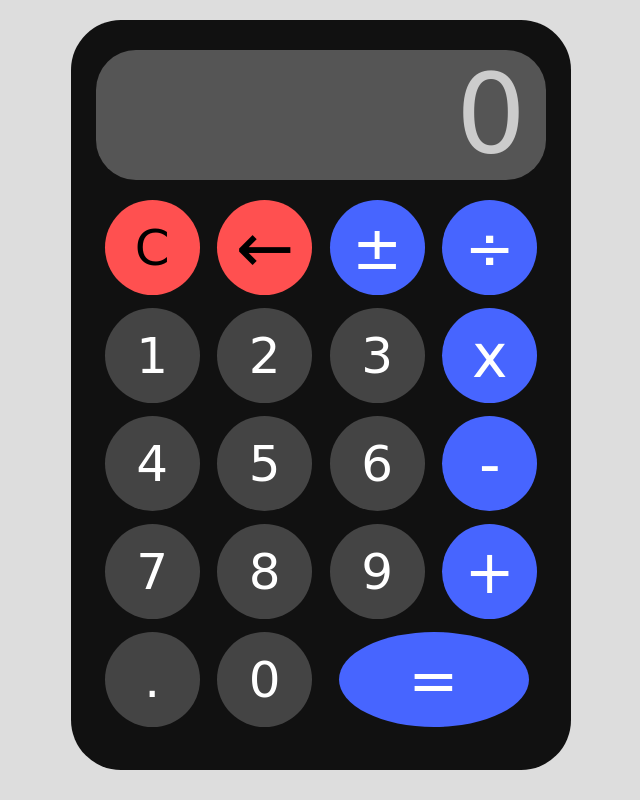
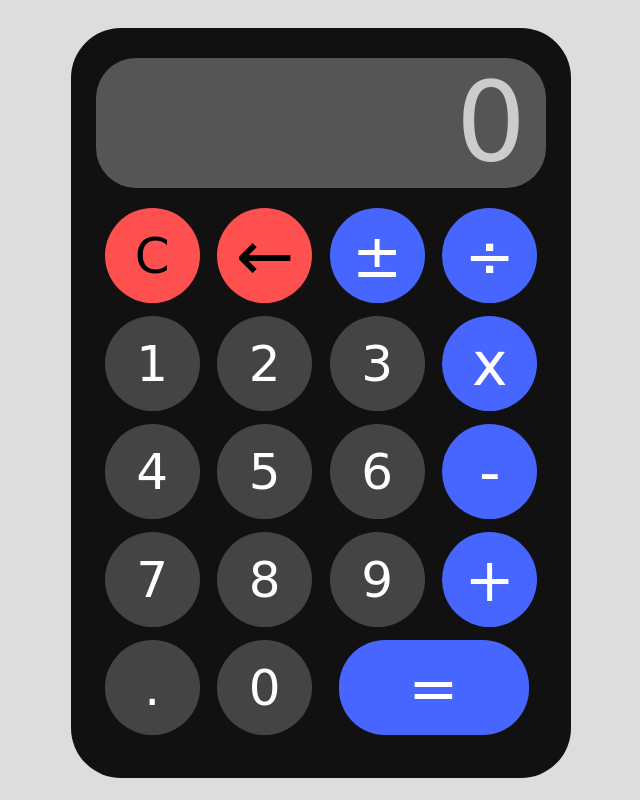
Before and after one commit to DanielZitoli/calculator, a plain HTML site: page index.html in a window 1280 px wide. Shown: the whole page, without its empty margins (319-959 px from the left). Drawn offline with Linux system fonts and the light colour scheme; a web font is replaced by a local one.

Commit message:
All done.

```diff
--- a/script.js
+++ b/script.js
@@ -227,8 +227,6 @@ addEventListener('DOMContentLoaded', function(){
             screen.style.marginTop = '0px'
         }
 
-
-
         return screenNumber;
     }
 
--- a/styles.css
+++ b/styles.css
@@ -1,15 +1,19 @@
 body{
     background-color: #ddd;
+    display: flex;
+    flex-wrap: wrap;
 }
 #calculator{
     width: 500px;
     height: 750px;
     background-color: #111;
-    margin: 20px auto;
+    margin-top: 20px;
     border-radius: 50px;
     display: flex;
     flex-wrap: wrap;
-
+    position: relative;
+    left: 50%;
+    transform: translate(-50%);
     justify-content: center;
 }
 
@@ -114,4 +118,45 @@ body{
     #equal{
     grid-area: equal;
     width: 190px;
+    border-radius: 46px;
+    margin: 0px auto;
     }
+
+/*
+#keyboard-container{
+    display: grid;
+    grid-template-rows: 1fr 5fr;
+    width: 300px;
+    height: 600px;
+    background-color: blue;
+    position: fixed;
+    right: 80px;
+    top: 100px;
+}
+
+
+#keyboard-title{
+    position: absolute;
+    top: 0;
+    width: 250px;
+    height: 75px;
+    margin: auto;
+    border: 2px solid;
+    border-radius: 20px;
+    text-align: center;
+
+}
+    #keyboard-title>p{
+        font-size: 30px;
+        color: black;
+        margin: 0px auto;
+    }
+#controls{
+
+
+    transition: opacity linear;
+}
+#controls > p{
+
+}
+*/
```
Also changed, not shown: index.html (+19 -0 lines).
